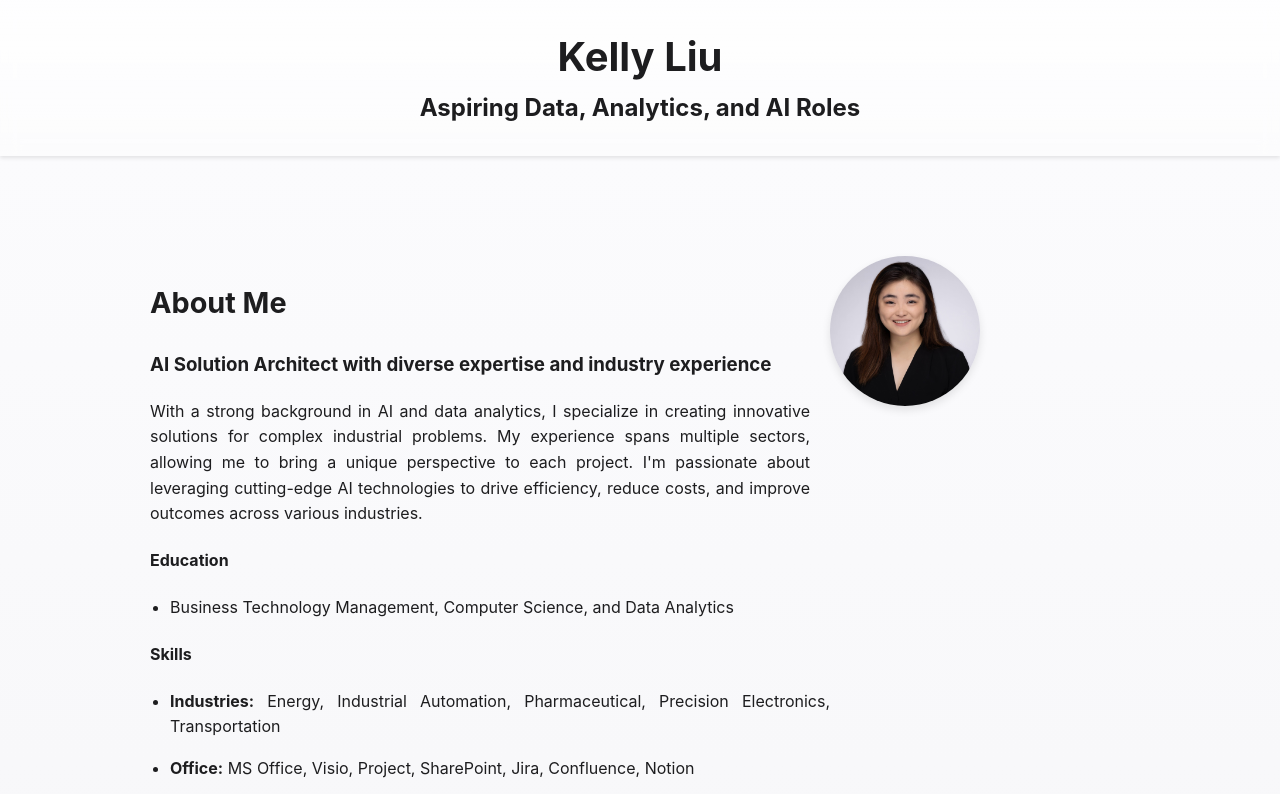
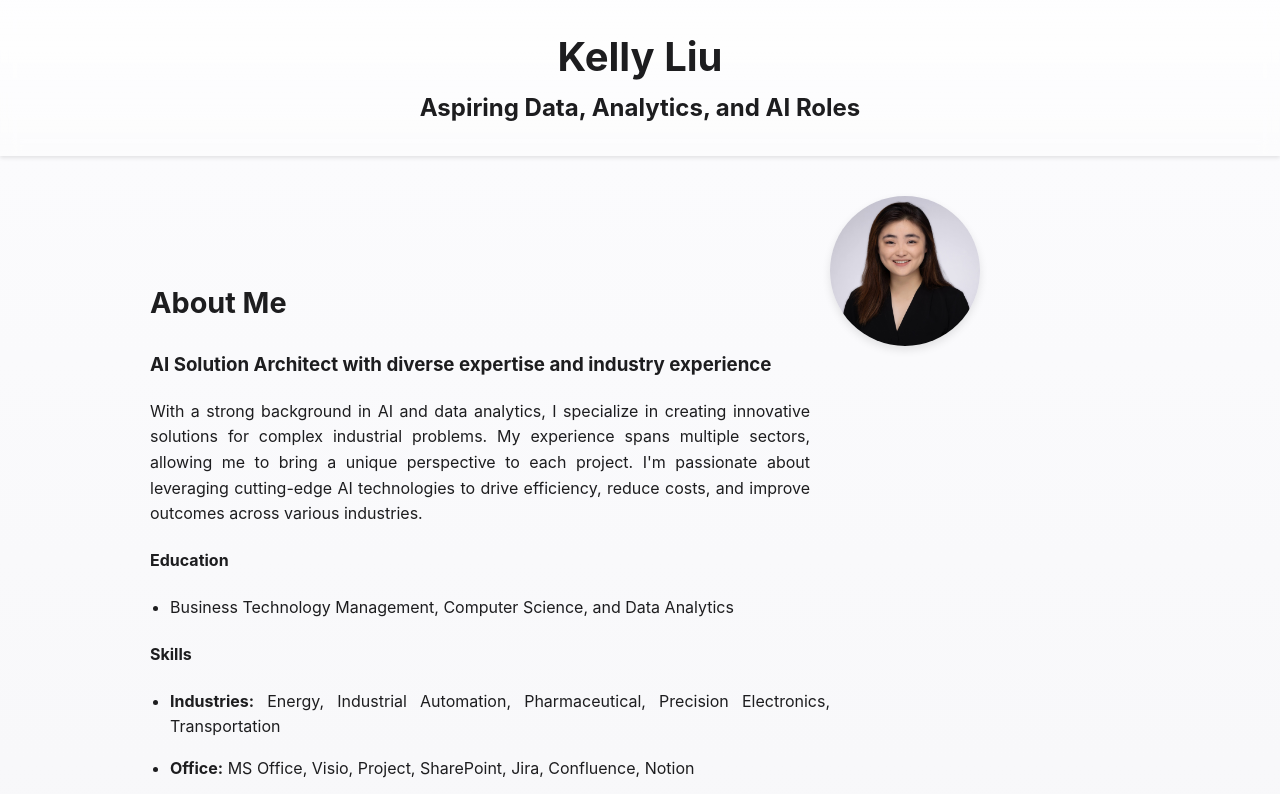
Before and after one commit to CLIUKELLY/cliukelly.github.io, a plain HTML site: page index.html in a window 1280 px wide. Shown: the top 794 px of the page. Drawn offline with Linux system fonts and the light colour scheme.

Commit message:
Update styles.css

```diff
--- a/css/styles.css
+++ b/css/styles.css
@@ -86,7 +86,7 @@ header h3 {
 
 .hero-image {
   flex: 0 0 300px;
-  margin-top: 0px; /* Adjusts the image to move it up if needed */
+  margin-top: -60px; /* Adjusts the image to move it up if needed */
 }
 
 .hero-image img {
```
